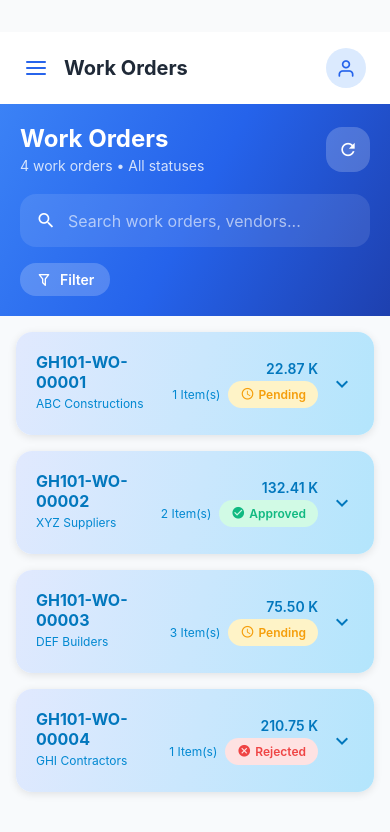
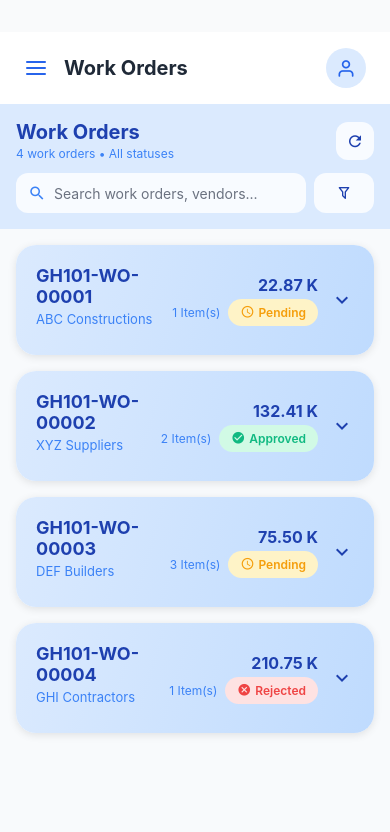
Before and after one commit to Maheshkadam-Delxn/v2.skystruct, a React Native app: screen /WorkOrder in a window 390 px wide. Shown: the top 832 px of the page. Built offline with nearby package versions, Linux system fonts and the light colour scheme.

Commit message:
payments , workorder(1)

```diff
--- a/src/screens/dashboard/sub-header/payments/GoodReceiveNoteScreen.jsx
+++ b/src/screens/dashboard/sub-header/payments/GoodReceiveNoteScreen.jsx
@@ -1,15 +1,3 @@
-// import React from 'react';
-//   import { View, Text } from 'react-native';
-
-//   export default function GoodReceiveNoteScreen() {
-//     return (
-//       <View className="flex-1 justify-center items-center bg-white">
-//         <Text className="text-2xl font-bold text-gray-800">Bill of Quantity</Text>
-//         <Text className="text-gray-600 mt-2">Manage your bill of quantities here.</Text>
-//       </View>
-//     );
-//   }
-
 import React, { useState, useCallback, useMemo } from 'react';
 import {
   View,
@@ -125,7 +113,6 @@
       }
     ]
   },
-
 ];
 
 // Status Indicator Component
@@ -171,7 +158,7 @@
       borderBottomColor: '#f3f4f6',
       alignItems: 'center',
       minWidth: screenWidth * 1.2,
-        backgroundColor: '#ffffff' // White background for bill rows
+      backgroundColor: '#ffffff'
     }}>
       <View style={{ width: screenWidth * 0.3, paddingRight: 8 }}>
         <Text style={{ fontSize: 14, fontWeight: '600', color: '#374151' }}>
@@ -242,7 +229,7 @@
   return (
     <Animated.View entering={FadeInDown.duration(500)}>
       <View style={{
-          borderRadius: 16,
+        borderRadius: 20,
         backgroundColor: '#ffffff',
         marginBottom: 16,
         overflow: 'hidden',
@@ -252,10 +239,10 @@
         shadowRadius: 8,
         elevation: 4,
       }}>
-          {/* Header - Applying light blue theme here */}
+        {/* Header - Matching Purchase Order Screen */}
         <TouchableOpacity onPress={onToggle}>
           <LinearGradient
-              colors={['#e1e9feff', '#b3e5fc']} // Light blue gradient
+            colors={['#dbeafe', '#bfdbfe']}
             start={{ x: 0, y: 0 }}
             end={{ x: 1, y: 1 }}
             style={{ padding: 20 }}
@@ -263,51 +250,42 @@
             <View style={{ flexDirection: 'row', justifyContent: 'space-between', alignItems: 'center' }}>
               <View style={{ flex: 1 }}>
                 <Text style={{
-                    fontSize: 16,
+                  fontSize: 18,
                   fontWeight: '700',
-                    color: '#0277bd', // Darker blue for contrast
+                  color: '#1e40af',
                   marginBottom: 4
                 }}>
                   {item.poNo}
                 </Text>
                 <Text style={{
-                    fontSize: 12,
-                    color: '#0288d1', // Medium blue
-                    marginBottom: 4
+                  fontSize: 13,
+                  color: '#3b82f6',
+                  marginBottom: 8
                 }}>
-                    PO Date: {item.poDate}
+                  PO Date: {item.poDate} • {item.items} Item(s)
                 </Text>
               </View>
               <View style={{ alignItems: 'flex-end' }}>
                 <Text style={{
                   fontSize: 14,
                   fontWeight: '600',
-                    color: '#0277bd', // Darker blue for contrast
+                  color: '#1e40af',
                   marginBottom: 4
                 }}>
                   {item.supplier}
                 </Text>
-                  <View style={{ flexDirection: 'row', alignItems: 'center' }}>
                 <Text style={{
-                      fontSize: 12,
-                      color: '#0288d1', // Medium blue
-                      marginRight: 8
-                    }}>
-                      {item.items} Item(s)
-                    </Text>
-                    <Text style={{
-                      fontSize: 14,
+                  fontSize: 16,
                   fontWeight: '700',
-                      color: '#01579b' // Even darker blue for emphasis
+                  color: '#1e40af'
                 }}>
                   {item.amount}
                 </Text>
               </View>
-                </View>
               <Icon
                 name={expanded ? 'chevron-up' : 'chevron-down'}
                 size={24}
-                  color="#0277bd"
+                color="#1e40af"
                 style={{ marginLeft: 12 }}
               />
             </View>
@@ -336,7 +314,7 @@
                   flexDirection: 'row',
                   alignItems: 'center',
                   backgroundColor: '#f9fafb',
-                    borderRadius: 8,
+                  borderRadius: 12,
                   paddingHorizontal: 12,
                   paddingVertical: 8,
                   width: '50%'
@@ -637,31 +615,26 @@
   return (
     <MainLayout title="GRN List">
       <View style={{ flex: 1, backgroundColor: '#f8fafc' }}>
-          {/* Header - Keeping original blue gradient */}
-          <LinearGradient
-            colors={['#3b82f6', '#2563eb', '#1e40af']}
-            start={{ x: 0, y: 0 }}
-            end={{ x: 1, y: 1 }}
-            style={{ padding: 20 }}
-          >
+        {/* Header - Matching Purchase Order Screen */}
+        <View style={{ backgroundColor: '#dbeafe', padding: 16 }}>
           <View style={{
             flexDirection: 'row',
             justifyContent: 'space-between',
             alignItems: 'center',
-              marginBottom: 20
+            marginBottom: 12
           }}>
             <View>
               <Text style={{
-                  fontSize: 24,
+                fontSize: 20,
                 fontWeight: '700',
-                  color: '#ffffff'
+                color: '#1e40af'
               }}>
                 GRN List
               </Text>
               <Text style={{
-                  fontSize: 14,
-                  color: 'rgba(255, 255, 255, 0.8)',
-                  marginTop: 4
+                fontSize: 12,
+                color: '#3b82f6',
+                marginTop: 2
               }}>
                 {filteredGRNList.length} purchase orders • {filterStatus || 'All statuses'}
               </Text>
@@ -669,77 +642,81 @@
             <View style={{ flexDirection: 'row', gap: 8 }}>
               <TouchableOpacity
                 style={{
-                    padding: 12,
-                    backgroundColor: 'rgba(255, 255, 255, 0.2)',
-                    borderRadius: 16
+                  padding: 10,
+                  backgroundColor: 'rgba(255, 255, 255, 0.8)',
+                  borderRadius: 12
                 }}
                 onPress={handleRefresh}
               >
-                  <Icon name="refresh" size={20} color="#ffffff" />
+                <Icon name="refresh" size={18} color="#1e40af" />
               </TouchableOpacity>
             </View>
           </View>
 
+          {/* Search and Filter Row */}
+          <View style={{
+            flexDirection: 'row',
+            alignItems: 'center',
+            gap: 8
+          }}>
             {/* Search Bar */}
             <View style={{
-              backgroundColor: 'rgba(255, 255, 255, 0.1)',
-              borderRadius: 16,
-              padding: 16,
-              marginBottom: 16
+              flex: 1,
+              backgroundColor: 'rgba(255, 255, 255, 0.8)',
+              borderRadius: 12,
+              paddingHorizontal: 12,
+              height: 40,
+              justifyContent: 'center'
             }}>
               <View style={{ flexDirection: 'row', alignItems: 'center' }}>
-                <Icon name="magnify" size={20} color="#ffffff" style={{ marginRight: 12 }} />
+                <Icon name="magnify" size={18} color="#3b82f6" style={{ marginRight: 8 }} />
                 <TextInput
                   value={searchQuery}
                   onChangeText={setSearchQuery}
                   placeholder="Search PO, suppliers..."
-                  placeholderTextColor="rgba(255, 255, 255, 0.6)"
+                  placeholderTextColor="#6b7280"
                   style={{
                     flex: 1,
-                    color: '#ffffff',
-                    fontSize: 16
+                    color: '#1e40af',
+                    fontSize: 14,
+                    paddingVertical: 0
                   }}
                 />
                 {searchQuery.length > 0 && (
                   <TouchableOpacity onPress={() => setSearchQuery('')}>
-                    <Icon name="close-circle" size={20} color="rgba(255, 255, 255, 0.6)" />
+                    <Icon name="close-circle" size={18} color="#6b7280" />
                   </TouchableOpacity>
                 )}
               </View>
             </View>
 
-            {/* Filter Control */}
-            <View style={{ flexDirection: 'row', justifyContent: 'flex-start' }}>
+            {/* Filter Button */}
             <TouchableOpacity
               style={{
                 flexDirection: 'row',
                 alignItems: 'center',
-                  backgroundColor: 'rgba(255, 255, 255, 0.2)',
-                  paddingHorizontal: 16,
-                  paddingVertical: 8,
-                  borderRadius: 16
+                backgroundColor: 'rgba(255, 255, 255, 0.8)',
+                paddingHorizontal: 12,
+                height: 40,
+                borderRadius: 12,
+                minWidth: 60,
+                justifyContent: 'center'
               }}
               onPress={() => setShowFilterModal(true)}
             >
-                <Icon name="filter-outline" size={16} color="#ffffff" />
-                <Text style={{
-                  color: '#ffffff',
-                  fontWeight: '600',
-                  marginLeft: 8
-                }}>
-                  Filter
-                </Text>
+              <Icon name="filter-outline" size={16} color="#1e40af" />
               {filterStatus && (
                 <View style={{
-                    marginLeft: 8,
-                    backgroundColor: 'rgba(255, 255, 255, 0.3)',
-                    paddingHorizontal: 8,
-                    paddingVertical: 4,
-                    borderRadius: 12
+                  marginLeft: 4,
+                  backgroundColor: '#3b82f6',
+                  paddingHorizontal: 6,
+                  paddingVertical: 2,
+                  borderRadius: 8
                 }}>
                   <Text style={{
-                      fontSize: 12,
-                      color: '#ffffff'
+                    fontSize: 10,
+                    color: '#ffffff',
+                    fontWeight: '600'
                   }}>
                     {filterStatus}
                   </Text>
@@ -747,7 +724,7 @@
               )}
             </TouchableOpacity>
           </View>
-          </LinearGradient>
+        </View>
 
         {/* GRN List */}
         <ScrollView
--- a/src/screens/dashboard/sub-header/payments/PurchaseOrderScreen.jsx
+++ b/src/screens/dashboard/sub-header/payments/PurchaseOrderScreen.jsx
@@ -751,7 +751,7 @@ const PurchaseOrderScreen = () => {
           currentFilter={filterStatus}
           onApplyFilter={setFilterStatus}
         />
-      </View>
+      </View> cdf
     </MainLayout>
   );
 };
--- a/src/screens/dashboard/sub-header/work-order/WorkOrderScreen.jsx
+++ b/src/screens/dashboard/sub-header/work-order/WorkOrderScreen.jsx
@@ -1,15 +1,3 @@
-// import React from 'react';
-//   import { View, Text } from 'react-native';
-
-//   export default function WorkOrderScreen() {
-//     return (
-//       <View className="flex-1 justify-center items-center bg-white">
-//         <Text className="text-2xl font-bold text-gray-800">Bill of Quantity</Text>
-//         <Text className="text-gray-600 mt-2">Manage your bill of quantities here.</Text>
-//       </View>
-//     );
-//   }
-
 import React, { useState, useCallback, useMemo } from 'react';
 import {
   View,
@@ -119,7 +107,7 @@ const WorkOrderCard = ({ item, expanded, onToggle }) => {
   return (
     <Animated.View entering={FadeInDown.duration(500)}>
       <View style={{
-        borderRadius: 16,
+        borderRadius: 20,
         backgroundColor: '#ffffff',
         marginBottom: 16,
         overflow: 'hidden',
@@ -132,7 +120,7 @@ const WorkOrderCard = ({ item, expanded, onToggle }) => {
         {/* Header - Applying light blue theme here */}
         <TouchableOpacity onPress={onToggle}>
           <LinearGradient
-            colors={['#e1e9feff', '#b3e5fc']} // Light blue gradient
+            colors={['#dbeafe', '#bfdbfe']} // Light blue gradient
             start={{ x: 0, y: 0 }}
             end={{ x: 1, y: 1 }}
             style={{ padding: 20 }}
@@ -140,26 +128,26 @@ const WorkOrderCard = ({ item, expanded, onToggle }) => {
             <View style={{ flexDirection: 'row', justifyContent: 'space-between', alignItems: 'center' }}>
               <View style={{ flex: 1 }}>
                 <Text style={{
-                  fontSize: 16,
+                  fontSize: 18,
                   fontWeight: '700',
-                  color: '#0277bd', // Darker blue for contrast
+                  color: '#1e40af', // Darker blue for contrast
                   marginBottom: 4
                 }}>
                   {item.woNo}
                 </Text>
                 <Text style={{
-                  fontSize: 12,
-                  color: '#0288d1', // Medium blue
-                  marginBottom: 4
+                  fontSize: 13,
+                  color: '#3b82f6', // Medium blue
+                  marginBottom: 8
                 }}>
                   {item.vendorName}
                 </Text>
               </View>
               <View style={{ alignItems: 'flex-end' }}>
                 <Text style={{
-                  fontSize: 14,
-                  fontWeight: '600',
-                  color: '#0277bd', // Darker blue for contrast
+                  fontSize: 16,
+                  fontWeight: '700',
+                  color: '#1e40af', // Darker blue for contrast
                   marginBottom: 4
                 }}>
                   {item.amount}
@@ -167,7 +155,7 @@ const WorkOrderCard = ({ item, expanded, onToggle }) => {
                 <View style={{ flexDirection: 'row', alignItems: 'center' }}>
                   <Text style={{
                     fontSize: 12,
-                    color: '#0288d1', // Medium blue
+                    color: '#3b82f6', // Medium blue
                     marginRight: 8
                   }}>
                     {item.items} Item(s)
@@ -178,7 +166,7 @@ const WorkOrderCard = ({ item, expanded, onToggle }) => {
               <Icon
                 name={expanded ? 'chevron-up' : 'chevron-down'}
                 size={24}
-                color="#0277bd"
+                color="#1e40af"
                 style={{ marginLeft: 12 }}
               />
             </View>
@@ -496,31 +484,26 @@ const WorkOrderScreen = () => {
   return (
     <MainLayout title="Work Orders">
       <View style={{ flex: 1, backgroundColor: '#f8fafc' }}>
-        {/* Header - Keeping original blue gradient */}
-        <LinearGradient
-          colors={['#3b82f6', '#2563eb', '#1e40af']}
-          start={{ x: 0, y: 0 }}
-          end={{ x: 1, y: 1 }}
-          style={{ padding: 20 }}
-        >
+        {/* Header - Matching the GRN List Screen header */}
+        <View style={{ backgroundColor: '#dbeafe', padding: 16 }}>
           <View style={{
             flexDirection: 'row',
             justifyContent: 'space-between',
             alignItems: 'center',
-            marginBottom: 20
+            marginBottom: 12
           }}>
             <View>
               <Text style={{
-                fontSize: 24,
+                fontSize: 20,
                 fontWeight: '700',
-                color: '#ffffff'
+                color: '#1e40af'
               }}>
                 Work Orders
               </Text>
               <Text style={{
-                fontSize: 14,
-                color: 'rgba(255, 255, 255, 0.8)',
-                marginTop: 4
+                fontSize: 12,
+                color: '#3b82f6',
+                marginTop: 2
               }}>
                 {filteredWorkOrderList.length} work orders • {filterStatus || 'All statuses'}
               </Text>
@@ -528,77 +511,81 @@ const WorkOrderScreen = () => {
             <View style={{ flexDirection: 'row', gap: 8 }}>
               <TouchableOpacity
                 style={{
-                  padding: 12,
-                  backgroundColor: 'rgba(255, 255, 255, 0.2)',
-                  borderRadius: 16
+                  padding: 10,
+                  backgroundColor: 'rgba(255, 255, 255, 0.8)',
+                  borderRadius: 12
                 }}
                 onPress={handleRefresh}
               >
-                <Icon name="refresh" size={20} color="#ffffff" />
+                <Icon name="refresh" size={18} color="#1e40af" />
               </TouchableOpacity>
             </View>
           </View>
 
+          {/* Search and Filter Row */}
+          <View style={{
+            flexDirection: 'row',
+            alignItems: 'center',
+            gap: 8
+          }}>
             {/* Search Bar */}
             <View style={{
-            backgroundColor: 'rgba(255, 255, 255, 0.1)',
-            borderRadius: 16,
-            padding: 16,
-            marginBottom: 16
+              flex: 1,
+              backgroundColor: 'rgba(255, 255, 255, 0.8)',
+              borderRadius: 12,
+              paddingHorizontal: 12,
+              height: 40,
+              justifyContent: 'center'
             }}>
               <View style={{ flexDirection: 'row', alignItems: 'center' }}>
-              <Icon name="magnify" size={20} color="#ffffff" style={{ marginRight: 12 }} />
+                <Icon name="magnify" size={18} color="#3b82f6" style={{ marginRight: 8 }} />
                 <TextInput
                   value={searchQuery}
                   onChangeText={setSearchQuery}
                   placeholder="Search work orders, vendors..."
-                placeholderTextColor="rgba(255, 255, 255, 0.6)"
+                  placeholderTextColor="#6b7280"
                   style={{
                     flex: 1,
-                  color: '#ffffff',
-                  fontSize: 16
+                    color: '#1e40af',
+                    fontSize: 14,
+                    paddingVertical: 0
                   }}
                 />
                 {searchQuery.length > 0 && (
                   <TouchableOpacity onPress={() => setSearchQuery('')}>
-                  <Icon name="close-circle" size={20} color="rgba(255, 255, 255, 0.6)" />
+                    <Icon name="close-circle" size={18} color="#6b7280" />
                   </TouchableOpacity>
                 )}
               </View>
             </View>
 
-          {/* Filter Control */}
-          <View style={{ flexDirection: 'row', justifyContent: 'flex-start' }}>
+            {/* Filter Button */}
             <TouchableOpacity
               style={{
                 flexDirection: 'row',
                 alignItems: 'center',
-                backgroundColor: 'rgba(255, 255, 255, 0.2)',
-                paddingHorizontal: 16,
-                paddingVertical: 8,
-                borderRadius: 16
+                backgroundColor: 'rgba(255, 255, 255, 0.8)',
+                paddingHorizontal: 12,
+                height: 40,
+                borderRadius: 12,
+                minWidth: 60,
+                justifyContent: 'center'
               }}
               onPress={() => setShowFilterModal(true)}
             >
-              <Icon name="filter-outline" size={16} color="#ffffff" />
-              <Text style={{
-                color: '#ffffff',
-                fontWeight: '600',
-                marginLeft: 8
-              }}>
-                Filter
-              </Text>
+              <Icon name="filter-outline" size={16} color="#1e40af" />
               {filterStatus && (
                 <View style={{
-                  marginLeft: 8,
-                  backgroundColor: 'rgba(255, 255, 255, 0.3)',
-                  paddingHorizontal: 8,
-                  paddingVertical: 4,
-                  borderRadius: 12
+                  marginLeft: 4,
+                  backgroundColor: '#3b82f6',
+                  paddingHorizontal: 6,
+                  paddingVertical: 2,
+                  borderRadius: 8
                 }}>
                   <Text style={{
-                    fontSize: 12,
-                    color: '#ffffff'
+                    fontSize: 10,
+                    color: '#ffffff',
+                    fontWeight: '600'
                   }}>
                     {filterStatus}
                   </Text>
@@ -606,7 +593,7 @@ const WorkOrderScreen = () => {
               )}
             </TouchableOpacity>
           </View>
-        </LinearGradient>
+        </View>
 
         {/* Work Order List */}
         <ScrollView
```
Also changed, not shown: src/screens/dashboard/sub-header/payments/BillPaymentScreen.jsx (+12 -12 lines). Lines whose indentation alone changed are shown as unchanged.
